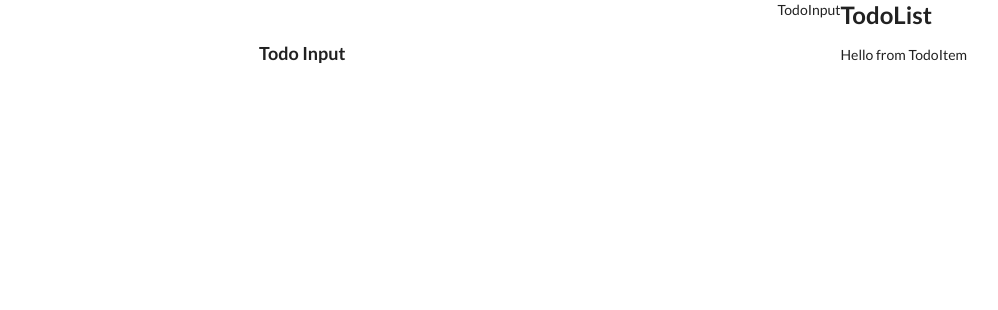
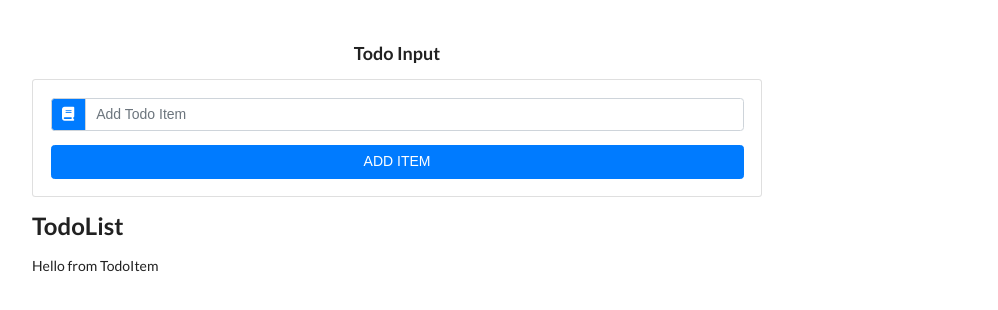
Before and after one commit to didixuecoding/React-Todo-List-Project, a React (Create React App) app: page / in a window 1280 px wide. Shown: the top 310 px of the page, without its empty margins (243-1241 px from the left). Built offline with nearby package versions, Linux system fonts and the light colour scheme.

Commit message:
Lec68
Todo Input Component writeup

```diff
--- a/public/index.html
+++ b/public/index.html
@@ -18,6 +18,11 @@
       integrity="sha384-ggOyR0iXCbMQv3Xipma34MD+dH/1fQ784/j6cY/iJTQUOhcWr7x9JvoRxT2MZw1T"
       crossorigin="anonymous"
     />
+    <script
+      src="https://kit.fontawesome.com/9c1943274a.js"
+      crossorigin="anonymous"
+    ></script>
+
     <link rel="shortcut icon" href="%PUBLIC_URL%/favicon.ico" />
     <link
       rel="stylesheet"
--- a/src/components/TodoInput.js
+++ b/src/components/TodoInput.js
@@ -2,7 +2,34 @@
 
 class TodoInput extends React.Component {
   render() {
-    return <div>TodoInput </div>;
+    const { item, handleChange, handleSubmit, editItem } = this.props;
+
+    return (
+      <div className="card card-body my-3">
+        <form onSubmit={handleSubmit}>
+          <div className="input-group">
+            <div className="input-group-prepend">
+              <div className="input-group-text bg-primary text-white">
+                <i className="fas fa-book" />
+              </div>
+            </div>
+            <input
+              type="text"
+              className="form-control text-capitalize"
+              placeholder="add todo item"
+              value={item}
+              onChange={handleChange}
+            />
+          </div>
+          <button
+            type="submit"
+            className="btn btn-block btn-primary mt-3 text-uppercase"
+          >
+            Add Item
+          </button>
+        </form>
+      </div>
+    );
   }
 }
 
--- a/src/containers/App.js
+++ b/src/containers/App.js
@@ -37,7 +37,7 @@
         <div className="row">
           <div className="col-10 mx-auto col-md-8 mt-5">
             <h3 className="text-capitalize text-center">todo input</h3>
-          </div>
+
             <TodoInput
               item={this.state.item}
               handleChange={this.handleChange}
@@ -52,6 +52,7 @@
             />
           </div>
         </div>
+      </div>
     );
   }
 }
```
Lines whose indentation alone changed are shown as unchanged.
